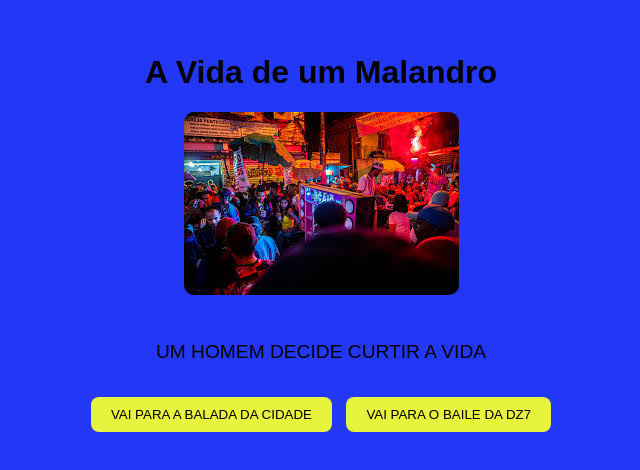
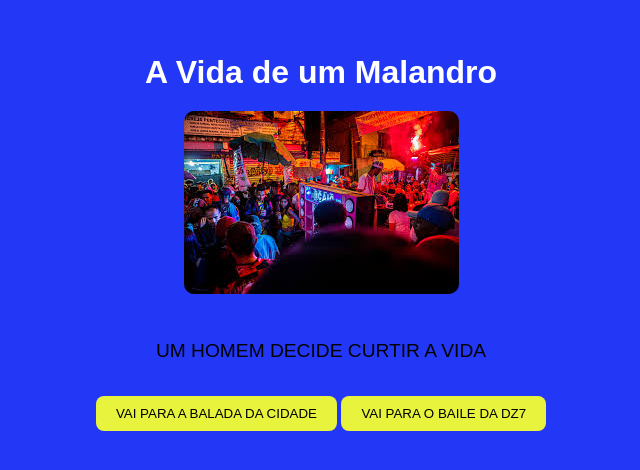
Before and after one commit to lebronexe/A-VIDA-DE-UM-MALANDRO, a plain HTML site: page index.html in a window 1280 px wide. Shown: the part 168-638 px from the top of the page, without its empty margins (319-959 px from the left). Drawn offline with Linux system fonts and the light colour scheme; a web font is replaced by a local one.

Commit message:
Update style.css

```diff
--- a/style.css
+++ b/style.css
@@ -8,6 +8,11 @@ body {
     height: 100vh;
     margin: 0;
     padding: 0;
+}
+
+h1 {
+    color: #ffffff;
+    margin-bottom: 20px;
 }
 
 button {
@@ -52,5 +57,5 @@ p {
 }
 
 button + button {
-    margin-left: 10px;
+    margin-left: 10px;
 }
```
